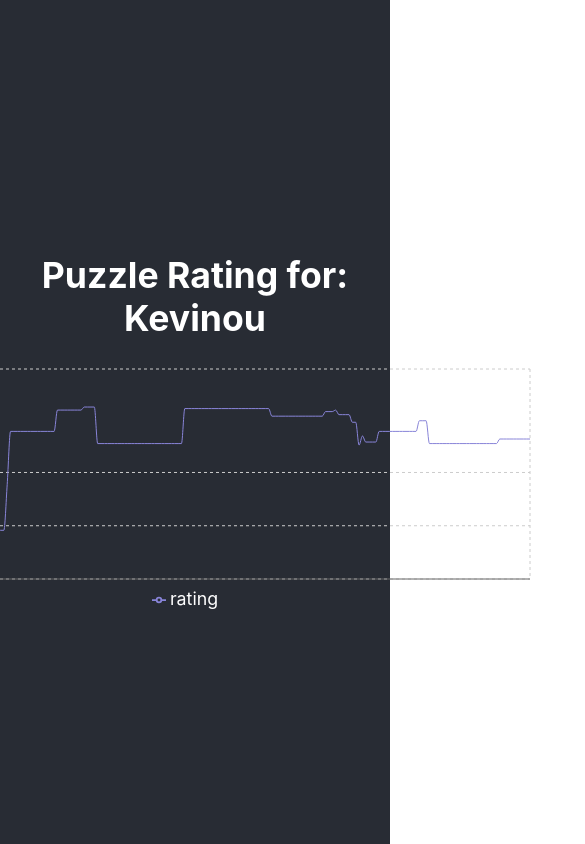
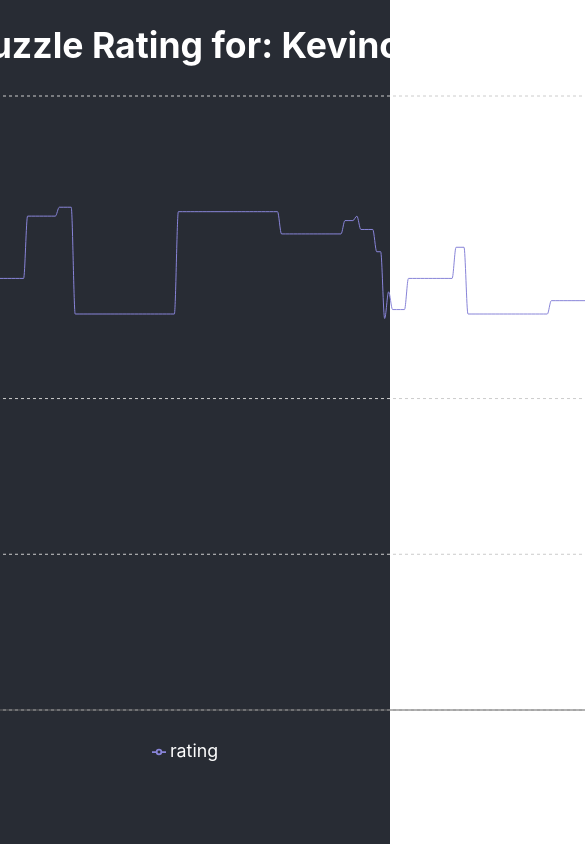
Before and after one commit to OuKevin/lichess-puzzle-rating-tracker-ui, a React (Create React App) app: page / in a window 390 px wide. Shown: the top 844 px of the page, 585 px wide, since content can reach past the window. Built offline with nearby package versions, Linux system fonts and the light colour scheme; the HTML template or start-up script is replaced by a standard one.

Commit message:
updated chart to be more responsive

```diff
--- a/src/App.css
+++ b/src/App.css
@@ -1,11 +1,9 @@
 .App {
   text-align: center;
   background-color: #282c34;
-  min-height: 100vh;
   display: flex;
   flex-direction: column;
   align-items: center;
-  justify-content: center;
   font-size: calc(10px + 2vmin);
   color: white;
 }
--- a/src/containers/HistoricalChartContainer.jsx
+++ b/src/containers/HistoricalChartContainer.jsx
@@ -1,12 +1,13 @@
 import React, { useEffect, useState } from 'react';
 import {
-  LineChart, Line, XAxis, YAxis, CartesianGrid, Tooltip, Legend
+  LineChart, Line, XAxis, YAxis, CartesianGrid, Tooltip, Legend, ResponsiveContainer
 } from 'recharts';
 import CustomTooltip from '../components/CustomTooltip';
 import axios from 'axios';
 import sortBy from 'lodash/sortBy';
 import take from 'lodash/take';
 import testData from '../testData';
+import './historicalChartContainer.css'
 
 export default () => {
   const [data, setData] = useState([]);
@@ -22,12 +23,11 @@ export default () => {
   }, [])
 
   return (
-    <>
+    <div className='chart-container'>
       <h1>Puzzle Rating for: Kevinou</h1>
+      <ResponsiveContainer width="100%" height="80%">
         <LineChart
           data={data}
-        width={730}
-        height={250}
           margin={{
             top: 5,
             right: 30,
@@ -41,12 +41,8 @@ export default () => {
             tick={false}
             tickLine={false}
           />
-        <YAxis
-          domain={['dataMin - 25', 'dataMax + 25']}
-        />
-        <Tooltip
-          content={CustomTooltip}
-        />
+          <YAxis domain={['dataMin - 25', 'dataMax + 25']} />
+          <Tooltip content={CustomTooltip} />
           <Legend />
           <Line
             dot={false}
@@ -55,6 +51,7 @@ export default () => {
             stroke="#8884d8"
           />
         </LineChart>
-    </>
+      </ResponsiveContainer>
+    </div>
   )
 }
--- /dev/null
+++ b/src/containers/historicalChartContainer.css
@@ -0,0 +1,4 @@
+.chart-container {
+  height: 100vh;
+  width: 100vh;
+}
```
Lines whose indentation alone changed are shown as unchanged.
